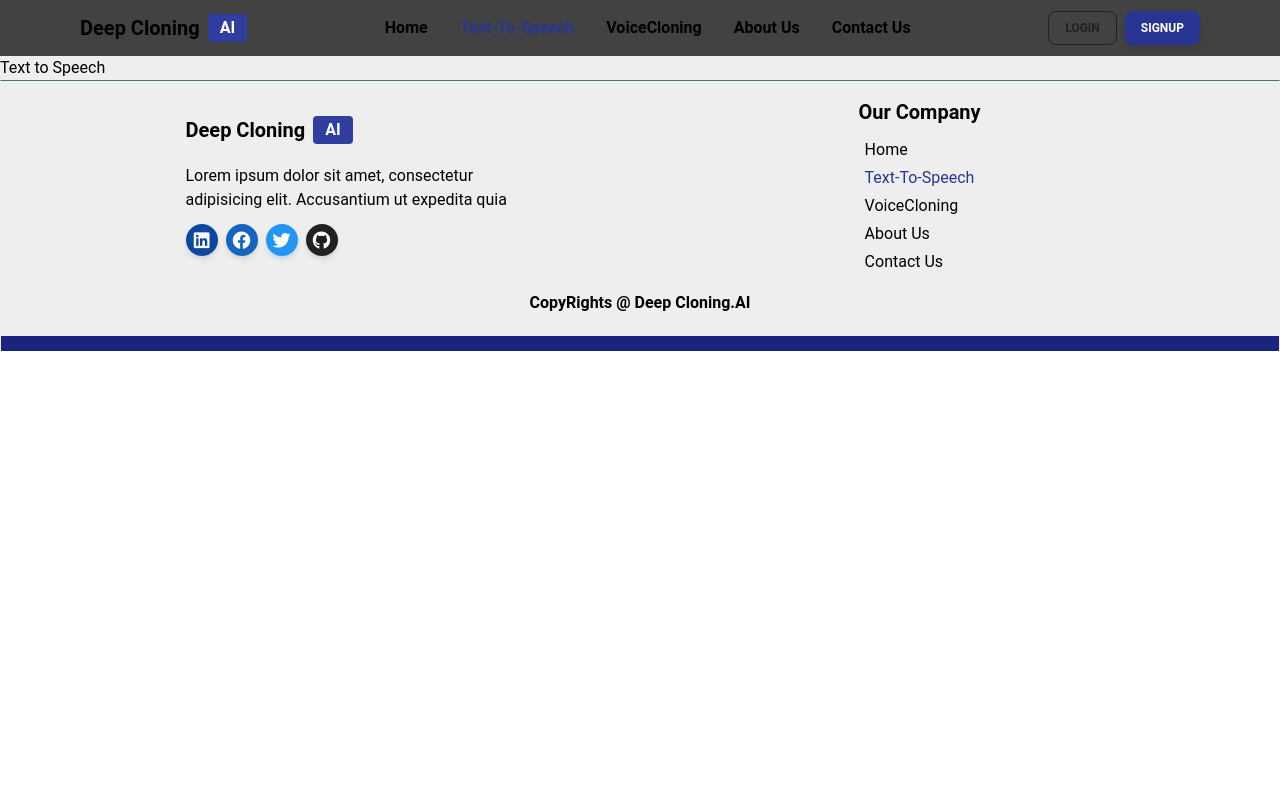
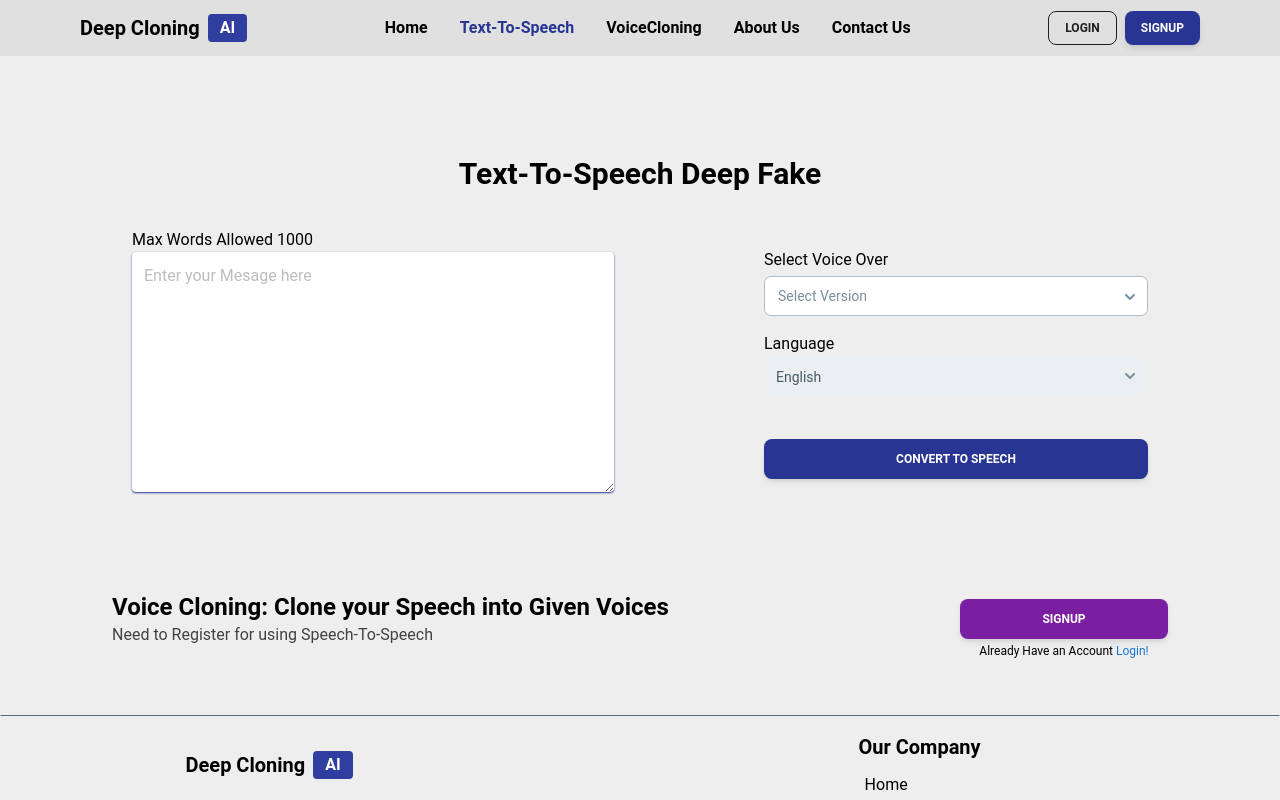
Before and after one commit to HassanMahmoodAwan/DeepFake-Text-to-Speech-Project, a React (Vite) app in the folder WEB_APPLICATION/APP_Frontend_DeepFake/: page /textSpeech in a window 1280 px wide. Shown: the top 800 px of the page. Built offline with nearby package versions, Linux system fonts and the light colour scheme.

Commit message:
Frontend React Features Style Added

```diff
--- a/WEB_APPLICATION/APP_Frontend_DeepFake/src/components/Footer/Footer.tsx
+++ b/WEB_APPLICATION/APP_Frontend_DeepFake/src/components/Footer/Footer.tsx
@@ -40,16 +40,17 @@ function Footer() {
 
                         <div className="space-y-2 lg:space-y-3">
                             <h1 className="text-xl font-bold">Our Company</h1>
-                            <ul className="space-x-3 lg:space-x-0 lg:space-y-1 flex lg:grid justify-center">
+                            <ul className="space-x-2 md:space-x-4
+                             lg:space-x-0 lg:space-y-1 flex lg:grid justify-center">
                                 <NavLink to={"/"} className={({isActive})=> `${isActive ? 'text-indigo-800': 'text-slate-900'}`}>Home</NavLink>
 
                                 <NavLink to={"textSpeech"} className={({isActive})=> `${isActive ? 'text-indigo-800': 'text-slate-900'}`}>Text-To-Speech</NavLink>
 
                                 <NavLink to={"voiceCloning"} className={({isActive})=> `${isActive ? 'text-indigo-800': 'text-slate-900'}`}>VoiceCloning</NavLink>
 
-                                <NavLink to={"aboutUs"} className={({isActive})=> `${isActive ? 'text-indigo-800': 'text-slate-900'}`}>About Us</NavLink>
+                                <NavLink to={"aboutUs"} className={({isActive})=> `${isActive ? 'text-indigo-800': 'text-slate-900'}`}>About</NavLink>
 
-                                <NavLink to={"contactUs"} className={({isActive})=> `${isActive ? 'text-indigo-800': 'text-slate-900'}`}>Contact Us</NavLink>
+                                <NavLink to={"contactUs"} className={({isActive})=> `${isActive ? 'text-indigo-800': 'text-slate-900'}`}>Contact</NavLink>
                             </ul>
 
 
--- a/WEB_APPLICATION/APP_Frontend_DeepFake/src/components/Home/AccountAcess.tsx
+++ b/WEB_APPLICATION/APP_Frontend_DeepFake/src/components/Home/AccountAcess.tsx
@@ -4,16 +4,17 @@ import { Button } from "@material-tailwind/react"
 
 function AccountAcess() {
   return (
-    <div className="w-full h-[700px] grid bg-yellow-200 place-content-center">
-      <div className="w-full h-full flex">
+    <div className="w-full h-[700px] ">
+      <div className="w-full h-full flex justify-between items-center space-x-3">
+
       {/* Left Hand Side */}
-      <div id="Left-Side" className="hidden lg:block w-[50%] h-full ">
-        <img src={AccountAccessSideImg} alt="ProcessImg" className="w-[350px] h-[500px]" />
+      <div id="Left-Side" className="hidden lg:block ">
+        <img src={AccountAccessSideImg} alt="ProcessImg" className="w-[430px] h-[500px]" />
       </div>
 
       {/* Right HAND SIDE */}
-      <div className="w-full lg:w-[50%] h-full flex justify-center lg:justify-end">
-            <div className="h-[500px] w-[80%] bg-gray-50 rounded-lg shadow-md px-10 grid place-content-center">
+      <div className="w-full lg:w-[50%] flex justify-center lg:justify-end">
+            <div className="h-[500px] w-[90%] bg-gray-50 rounded-lg shadow-deep-purple-200 shadow-md px-10 grid place-content-center hover:shadow-deep-purple-200 hover:relative hover:bottom-1  hover:shadow-lg">
                <h1 className="text-3xl font-bold text-center">Create a Account to Access</h1>
                <div className="mt-16 space-y-4 text-lg text-gray-800">
                     <p>Generate Audio in Seconds.</p>
--- /dev/null
+++ b/WEB_APPLICATION/APP_Frontend_DeepFake/src/components/Home/Features.tsx
@@ -0,0 +1,26 @@
+// import React from 'react'
+
+function Features() {
+  return (
+    <div className="h-auto w-full  text-center mt-28 mb-14">
+        <div className="flex flex-col items-center space-y-3 md:flex-row md:space-x-3 md:space-y-0 ">
+            {/* Left Part */}
+            <div className="w-full md:w-[50%] h-full box-border text-gray-800 space-y-6 p-5  rounded shadow-sm shadow-indigo-800 bg-red-100">
+               <h1 className="text-3xl text-black font-bold mb-8 text-center">Traditional VoiceOvers</h1>
+               <p > Lorem ipsum dolor, sit amet consectetur adipisicing elit. Veritatis aspernatur, porro dolorem laborum aut nesciunt enim commodi quod tenetur a est corporis neque, dicta aperiam culpa officiis, dolore iusto praesentium?</p>
+               <p>Lorem ipsum dolor sit amet consectetur, adipisicing elit. Aut impedit suscipit ab quam veniam, iste nisi! Accusantium nam dolore, optio beatae accusamus exercitationem similique eos et! Voluptate porro nemo iusto pariatur vero quam sunt quod?</p>
+
+            </div>
+            {/* Right Part */}
+            <div className="w-full md:w-[50%] h-full box-border text-gray-800 space-y-6 p-5 bg-green-100 rounded shadow-sm shadow-indigo-800">
+               <h1 className="text-3xl text-black font-bold mb-8 text-center">AI Voiceovers</h1>
+               <p > Lorem ipsum dolor, sit amet consectetur adipisicing elit. Veritatis aspernatur, porro dolorem laborum aut nesciunt enim commodi quod tenetur a est corporis neque, dicta aperiam culpa officiis, dolore iusto praesentium?</p>
+               <p>Lorem ipsum dolor sit amet consectetur, adipisicing elit. Aut impedit suscipit ab quam veniam, iste nisi! Accusantium nam dolore, optio beatae accusamus exercitationem similique eos et! Voluptate porro nemo iusto pariatur vero quam sunt quod?</p>
+
+            </div>
+        </div>
+    </div>
+  )
+}
+
+export default Features
--- a/WEB_APPLICATION/APP_Frontend_DeepFake/src/components/Home/Hero.tsx
+++ b/WEB_APPLICATION/APP_Frontend_DeepFake/src/components/Home/Hero.tsx
@@ -4,12 +4,12 @@ import HeroSection_DF from "../../assets/HeroSection_DF.png"
 
 function Hero() {
   return (
-    <div className='h-[400px] w-full flex'>
+    <div className='h-[340px] w-full flex'>
       {/* Left-Side */}
       <div className='lg:w-[50%] h-full w-full text-center lg:text-start'>
         <p className='text-sm mb-3'>DEEP FAKE AI VOICE GENERATOR</p>
-        <h1 className='text-3xl font-bold'>The Most Realistic AI Voce Cloning <br /> & Text to Speech for</h1>
-        <h1 className='text-3xl font-bold text-indigo-800'>Various Content</h1>
+        <h1 className='text-4xl font-bold'>The Most Realistic AI Voce Cloning <br /> & Text to Speech for</h1>
+        <h1 className='text-4xl font-bold text-indigo-800'>Various Content</h1>
 
         <p className='text-sm  mt-10 mb-4'>Multiple Voices Available for cloning in English & Urdu.</p>
 
--- a/WEB_APPLICATION/APP_Frontend_DeepFake/src/components/Home/Home.tsx
+++ b/WEB_APPLICATION/APP_Frontend_DeepFake/src/components/Home/Home.tsx
@@ -1,6 +1,7 @@
 // import React from 'react'
 import AccountAcess from "./AccountAcess"
 import AppInfo from "./AppInfo"
+import Features from "./Features"
 import Hero from "./Hero"
 import TextToSpeech from "./TextToSpeech"
 import UnderHero from "./UnderHero"
@@ -17,6 +18,7 @@ function Home() {
         <AccountAcess />
         <AppInfo />
         <TextToSpeech />
+        <Features />
 
 
     </div>
--- a/WEB_APPLICATION/APP_Frontend_DeepFake/src/components/Home/TextToSpeech.tsx
+++ b/WEB_APPLICATION/APP_Frontend_DeepFake/src/components/Home/TextToSpeech.tsx
@@ -1,20 +1,58 @@
 // import React from 'react'
+import { Select, Option, Button } from "@material-tailwind/react";
 
 function TextToSpeech() {
   return (
-    <div className="w-full h-auto box-border bg-pink-500 my-14 py-5">
-      <h1 className="text-center text-2xl font-bold">Text-To-Speech Deep Fake</h1>
+
+    <div className="w-full  my-14 ">
+
+    <div className="w-full h-auto box-border  py-5 space-y-4">
+      <h1 className="text-center text-3xl font-bold">Text-To-Speech Deep Fake</h1>
       {/* Text to Speech */}
-      <div className="w-full">
+      <div className="w-full block md:flex space-x-3">
             {/* Left Side */}
-            <div id="TextArea" className="w-[50%] box-border p-5 text-start">
+            <div id="TextArea" className="w-full md:w-[50%] box-border p-5 text-start">
                <label htmlFor="TextBox" className="">Max Words Allowed 1000</label>
-               <textarea id="TextBox" typeof="text" rows={4} placeholder="Enter your Mesage here" className="rounded text-base text-gray-800 w-full h-[150px] placeholder:text-xs p-3 shadow-sm shadow-indigo-800" />
+               <textarea id="TextBox" typeof="text" rows={9} placeholder="Enter your Mesage here" className="rounded text-base text-gray-800 w-full  placeholder:text-base p-3 shadow-sm shadow-indigo-800" />
             </div>
 
             {/* Right Side */}
-            <div id="Options" className="w-[50%] box-border p-5"></div>
+            <div id="Options" className="w-full md:w-[50%] box-border px-5 md:py-10 flex md:flex-col items-end justify-between flex-wrap">
+             <div className="w-72 lg:w-96 ">
+                <h1 className="mb-1">Select Voice Over</h1>
+                <Select color="purple" label="Select Version" placeholder={''} className="bg-white text-black">
+                    <Option>Dr Wajahat Qazi</Option>
+                    <Option>Muhammad Talha</Option>
+                </Select>
+             </div>
+
+             <div className="hidden md:block  w-72 lg:w-96 ">
+                <h1>Language</h1>
+                <Select label="Select Version" placeholder={''} value="English" disabled>
+                    <Option>English</Option>
+                </Select>
+             </div>
+
+             <div className="mt-7">
+                <Button variant="filled" placeholder={''} className="bg-indigo-800  w-72 lg:w-96 ">Convert to Speech</Button>
+             </div>
+            </div>
       </div>
+    </div>
+
+    <div className="flex flex-col md:flex-row md:justify-between items-center mt-10 space-y-5">
+        <div>
+            <h1 className="text-2xl font-bold text-center md:text-start">Voice Cloning: Clone your Speech into Given Voices</h1>
+            <p className="text-base text-gray-800 text-center md:text-start">Need to Register for using Speech-To-Speech</p>
+        </div>
+
+        <div>
+            <Button variant="filled" placeholder={''} className="w-52 mb-1 bg-purple-700">SignUp</Button>
+            <p className="text-xs text-center">Already Have an Account <span className="text-blue-700">Login!</span></p>
+        </div>
+    </div>
+
+
     </div>
   )
 }
--- a/WEB_APPLICATION/APP_Frontend_DeepFake/src/components/Navbar/Navbar.tsx
+++ b/WEB_APPLICATION/APP_Frontend_DeepFake/src/components/Navbar/Navbar.tsx
@@ -4,7 +4,7 @@ import { NavLink } from "react-router-dom"
 
 function Navbar() {
   return (
-    <div className="h-14 w-full sticky top-0 z-10 border-box px-8 xl:px-20 bg-gray-800">
+    <div className="h-14 w-full sticky top-0 z-10 border-box px-8 xl:px-20 bg-gray-300">
         <div className="h-full w-full flex justify-between items-center">
 
             {/* Logo */}
--- a/WEB_APPLICATION/APP_Frontend_DeepFake/src/components/TextSpeech/TextSpeech.tsx
+++ b/WEB_APPLICATION/APP_Frontend_DeepFake/src/components/TextSpeech/TextSpeech.tsx
@@ -1,9 +1,11 @@
 // import React from 'react'
+
+import TextToSpeech from "../Home/TextToSpeech"
 
 function TextSpeech() {
   return (
-    <div>
-      Text to Speech
+    <div className="w-full h-full mt-20 box-border px-4 md:px-10 lg:px-28">
+      <TextToSpeech />
     </div>
   )
 }
```
